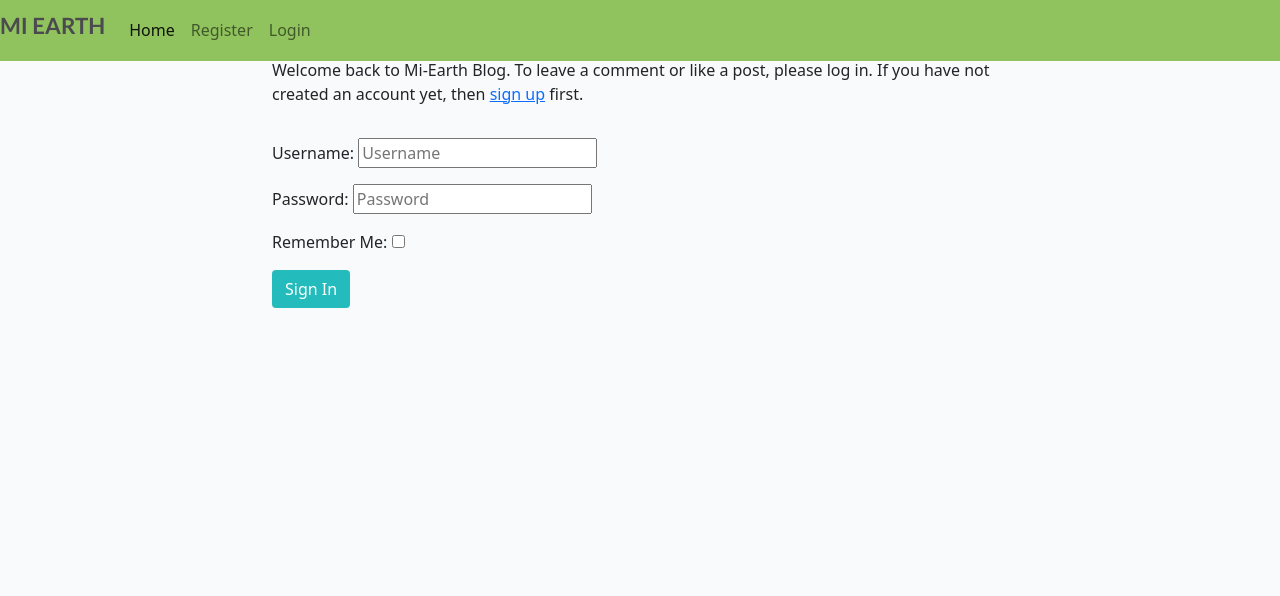
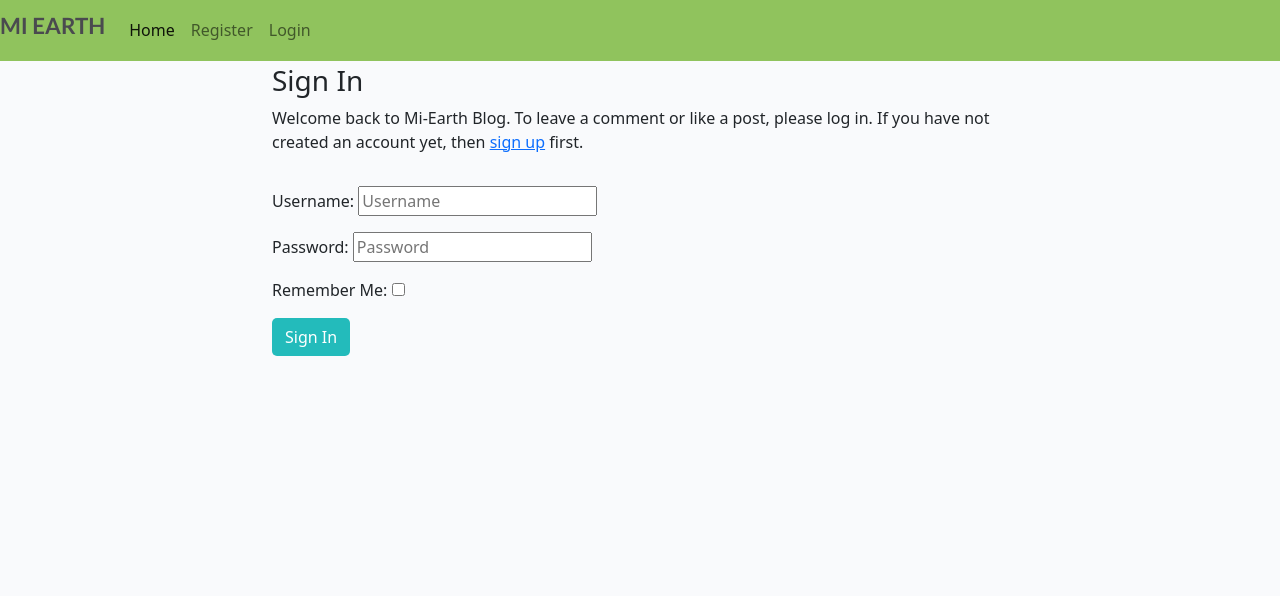
Before and after one commit to uchenna631/mi-earth, a Django app: page /accounts/login/ in a window 1280 px wide. Shown: the top 596 px of the page. Run offline with Django 3.2, Linux system fonts and the light colour scheme; some libraries are stand-ins or nearby versions.

Commit message:
Customize register, login, and signup page

```diff
--- a/static/css/style.css
+++ b/static/css/style.css
@@ -110,11 +110,18 @@ body {
     color: lightgray;
 }
 
-.btn-signup {
+.btn {
+    border-radius: 5px;
+}
+
+.btn-signup, .btn-logout, .btn-register {
     background-color: #23BBBB;
     color: #fff;
 }
-
+.btn-logout:hover,
+.btn-register:active,
+.btn-logout:active,
+.btn-register:hover,
 .btn-signup:hover,
 .btn-signup:active {
     background-color: #fff;
--- a/templates/account/login.html
+++ b/templates/account/login.html
@@ -8,7 +8,7 @@
 {% block content %}
 
 <div class="container">
-  <div class="row">
+  <div class="row mt-5">
     <div class="col-md-8 mt-3 offset-md-2">
 
       <h3>{% trans "Sign In" %}</h3>
```
Also changed, not shown: templates/account/logout.html (+11 -4 lines), templates/account/signup.html (+9 -3 lines).
